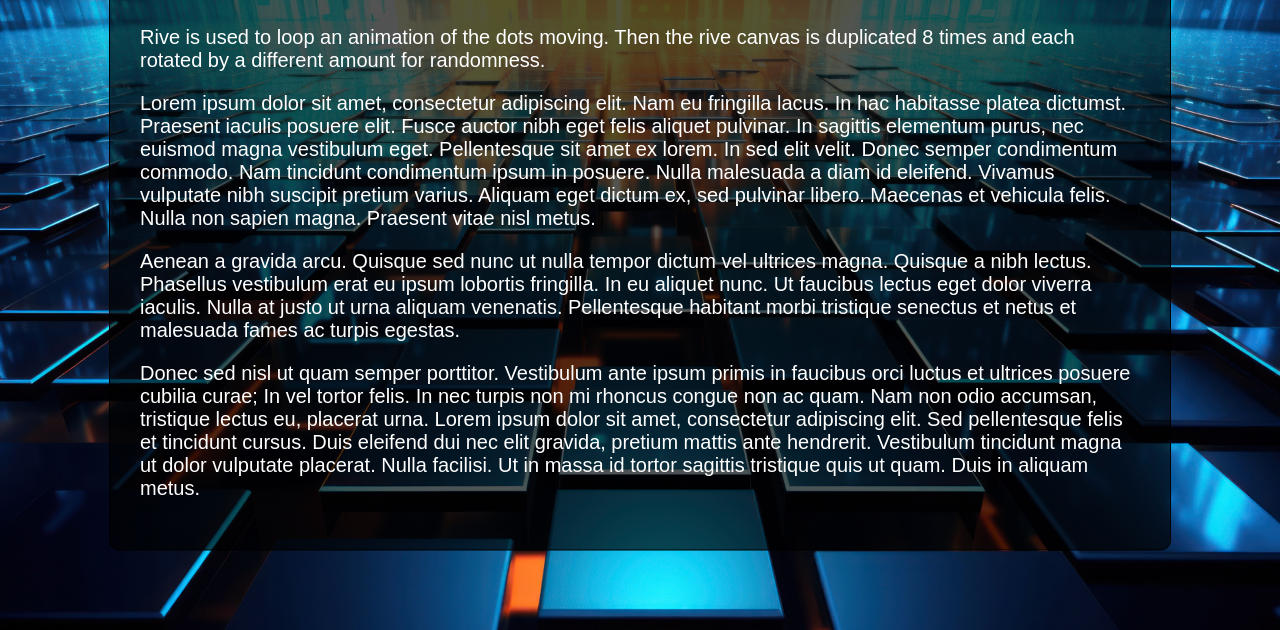
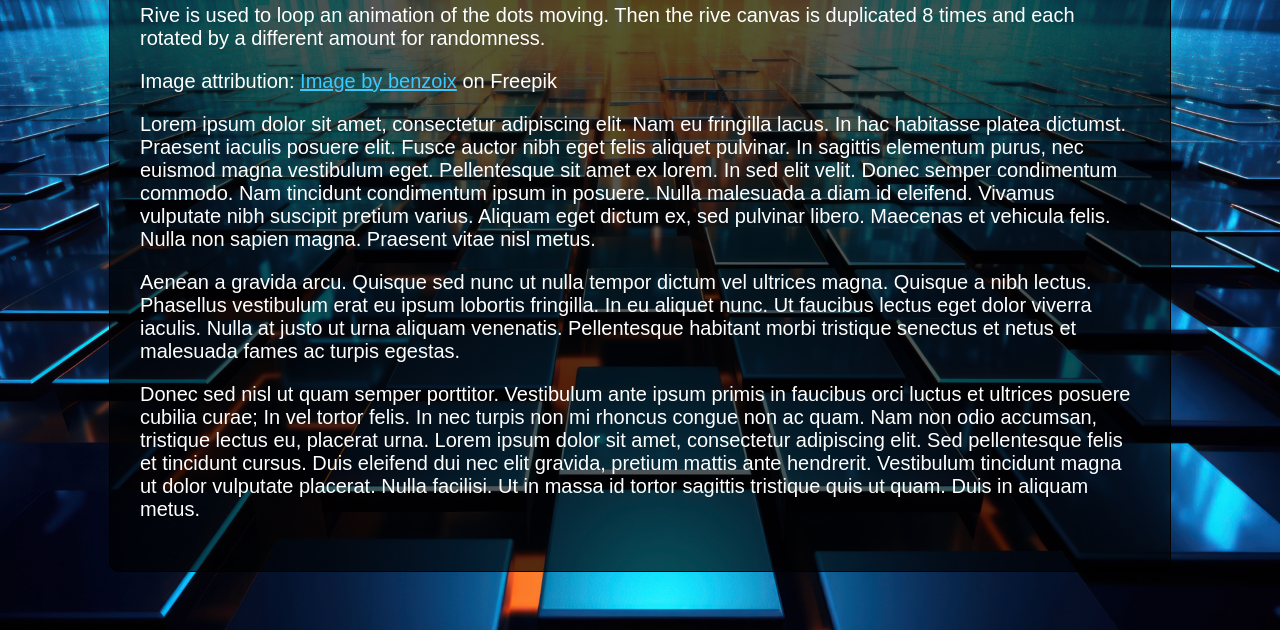
Before and after one commit to dpet/rive_dots, a plain HTML site: page index.html in a window 1280 px wide. Shown: the part 170-800 px from the top of the page. Drawn offline with Linux system fonts and the light colour scheme; a script that the page names is missing.

Commit message:
dots fixed

```diff
--- a/index.html
+++ b/index.html
@@ -17,6 +17,8 @@
         </div>
         <div class="text">
             <p>Rive is used to loop an animation of the dots moving. Then the rive canvas is duplicated 8 times and each rotated by a different amount for randomness.</p>
+
+            <p>Image attribution: <a href="https://www.freepik.com/free-photo/global-business-internet-network-connection-iot-internet-things-business-intelligence-concept-busines-global-network-futuristic-technology-background-ai-generative_49395900.htm#query=technology&position=13&from_view=keyword&track=sph&uuid=d58083bb-7aee-40b1-898b-e4601a5511f3">Image by benzoix</a> on Freepik</p>
 
             <p>Lorem ipsum dolor sit amet, consectetur adipiscing elit. Nam eu fringilla lacus. In hac habitasse platea dictumst. Praesent iaculis posuere elit. Fusce auctor nibh eget felis aliquet pulvinar. In sagittis elementum purus, nec euismod magna vestibulum eget. Pellentesque sit amet ex lorem. In sed elit velit. Donec semper condimentum commodo. Nam tincidunt condimentum ipsum in posuere. Nulla malesuada a diam id eleifend. Vivamus vulputate nibh suscipit pretium varius. Aliquam eget dictum ex, sed pulvinar libero. Maecenas et vehicula felis. Nulla non sapien magna. Praesent vitae nisl metus.</p>
 
--- a/style.css
+++ b/style.css
@@ -25,6 +25,9 @@ body{
     background-color: #000000aa;
     border-radius: 10px;
     border: 1px solid black;
+}
+.text-container a{
+    color: rgb(60, 200, 255);
 }
 .title {
     font-size: 40px;
```
Also changed, not shown: 1 other file.
